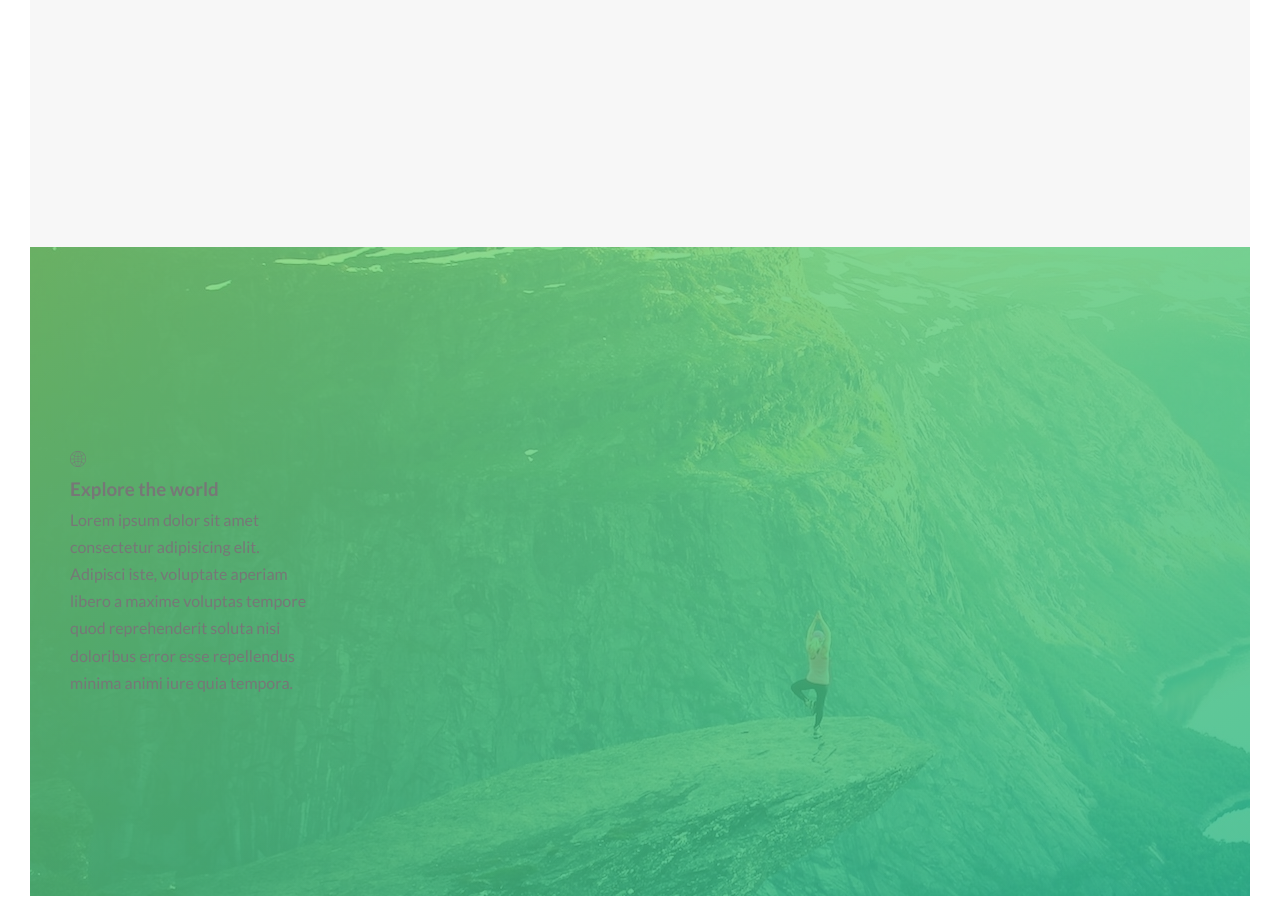
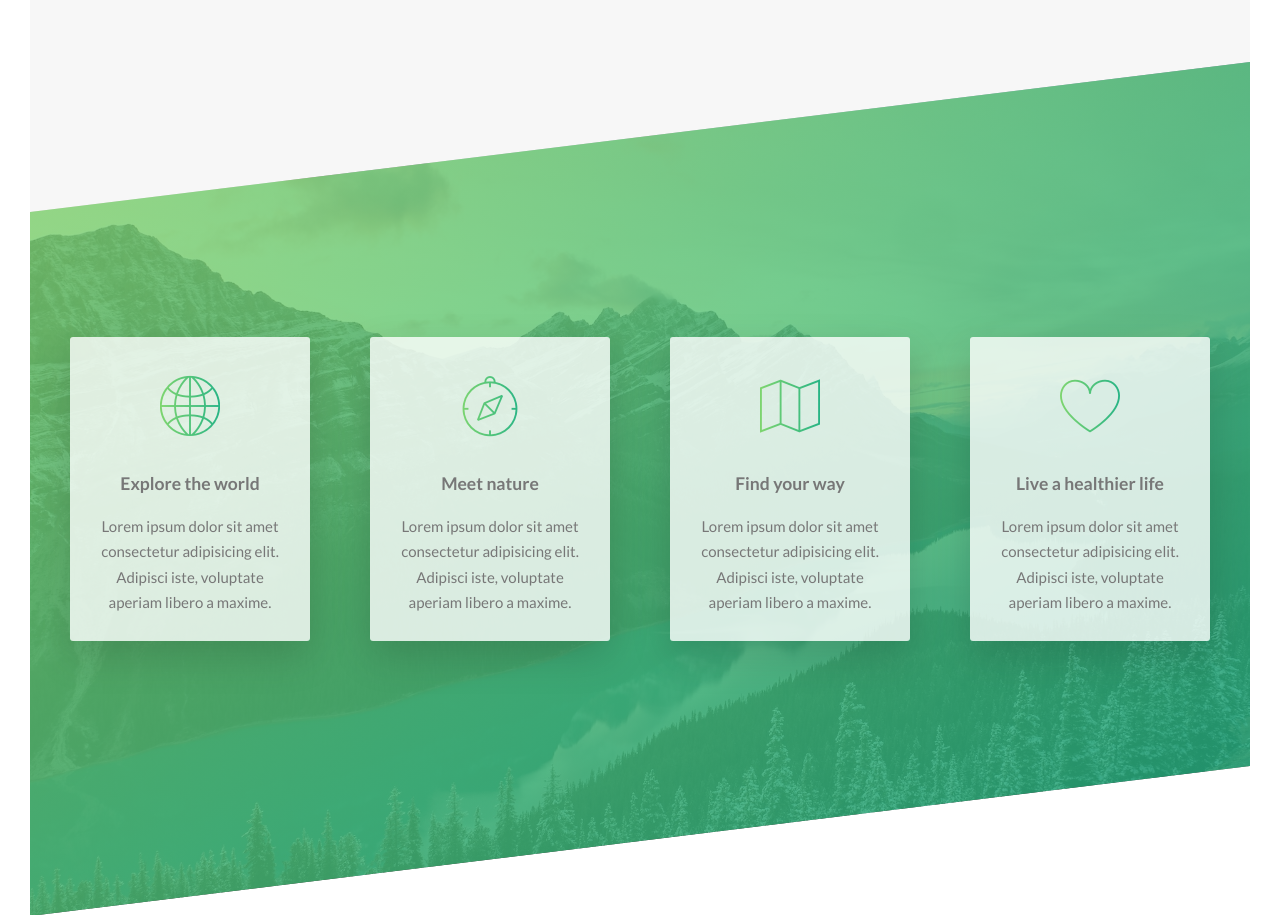
Before and after one commit to pablolopezj/outdoors, a website: page index.html in a window 1280 px wide. Shown: the part 1419-2334 px from the top of the page. Drawn offline with Linux system fonts and the light colour scheme.

Commit message:
we add all of the items for features section also we use skewY to make a inclination and use this selector & > *  to select all of the childs and apply the reverse of skewY

```diff
--- a/index.html
+++ b/index.html
@@ -63,10 +63,37 @@
                 <div class="row">
                     <div class="col-1-of-4">
                         <div class="feature-box">
-                            <i class="icon-basic-world"></i>
-                            <h3 class="heading-terteary">Explore the world</h3>
-                            <p class="feauture-box__text">
-                                Lorem ipsum dolor sit amet consectetur adipisicing elit. Adipisci iste, voluptate aperiam libero a maxime voluptas tempore quod reprehenderit soluta nisi doloribus error esse repellendus minima animi iure quia tempora.
+                            <i class="icon-basic-world feature-box__icon"></i>
+                            <h3 class="heading-terteary u-marging-bottom-small">Explore the world</h3>
+                            <p class="feature-box__text">
+                                Lorem ipsum dolor sit amet consectetur adipisicing elit. Adipisci iste, voluptate aperiam libero a maxime.
+                            </p>
+                        </div>
+                    </div>
+                    <div class="col-1-of-4">
+                        <div class="feature-box">
+                            <i class="icon-basic-compass feature-box__icon"></i>
+                            <h3 class="heading-terteary u-marging-bottom-small">Meet nature</h3>
+                            <p class="feature-box__text">
+                                Lorem ipsum dolor sit amet consectetur adipisicing elit. Adipisci iste, voluptate aperiam libero a maxime.
+                            </p>
+                        </div>
+                    </div>
+                    <div class="col-1-of-4">
+                        <div class="feature-box">
+                            <i class="icon-basic-map feature-box__icon"></i>
+                            <h3 class="heading-terteary u-marging-bottom-small">Find your way</h3>
+                            <p class="feature-box__text">
+                                Lorem ipsum dolor sit amet consectetur adipisicing elit. Adipisci iste, voluptate aperiam libero a maxime.
+                            </p>
+                        </div>
+                    </div>
+                    <div class="col-1-of-4">
+                        <div class="feature-box">
+                            <i class="icon-basic-heart feature-box__icon"></i>
+                            <h3 class="heading-terteary u-marging-bottom-small">Live a healthier life</h3>
+                            <p class="feature-box__text">
+                                Lorem ipsum dolor sit amet consectetur adipisicing elit. Adipisci iste, voluptate aperiam libero a maxime.
                             </p>
                         </div>
                     </div>
--- a/sass/components/_feauture-box.scss
+++ b/sass/components/_feauture-box.scss
@@ -1,8 +1,23 @@
-.feauture-box {
+.feature-box {
+    background-color: rgba($color-white, .8);
+    font-size: 1.5rem;
+    padding: 2.5rem;
+    text-align: center;
+    border-radius: 3px;
+    box-shadow: 0 1.5rem 4rem rgba($color-black, .15);
+    transition: transform .3s;
+
     &__icon {
+        font-size: 6rem;
+        margin-bottom: .5rem;
+        display: inline-block;
+        background-image: linear-gradient(to right, $color-primary-light, $color-primary-dark);
+        -webkit-background-clip: text;
+        color: transparent;
+    }
 
-    }
-    &__text {
-
-    }
+     &:hover {
+         transform: translateY(-1.5rem) scale(1.03);
+         box-shadow: 0 2rem 6rem rgba($color-black, .30);
+     }
 }
--- a/sass/pages/_home.scss
+++ b/sass/pages/_home.scss
@@ -5,9 +5,17 @@
 }
 
 .section-features {
+    margin-top: -11rem;
     padding: 20rem 0;
     background-image: linear-gradient(to right bottom,
         rgba($color-primary-light, 0.8),
         rgba($color-primary-dark, 0.8)),
-    url(../img/hero.jpg);
+    url(../img/nat-4.jpg);
+    background-size: cover;
+
+    transform: skewY(-7deg);
+
+    & > * {
+        transform: skewY(7deg);
+    }
 }
```
Also changed, not shown: css/style.css.
